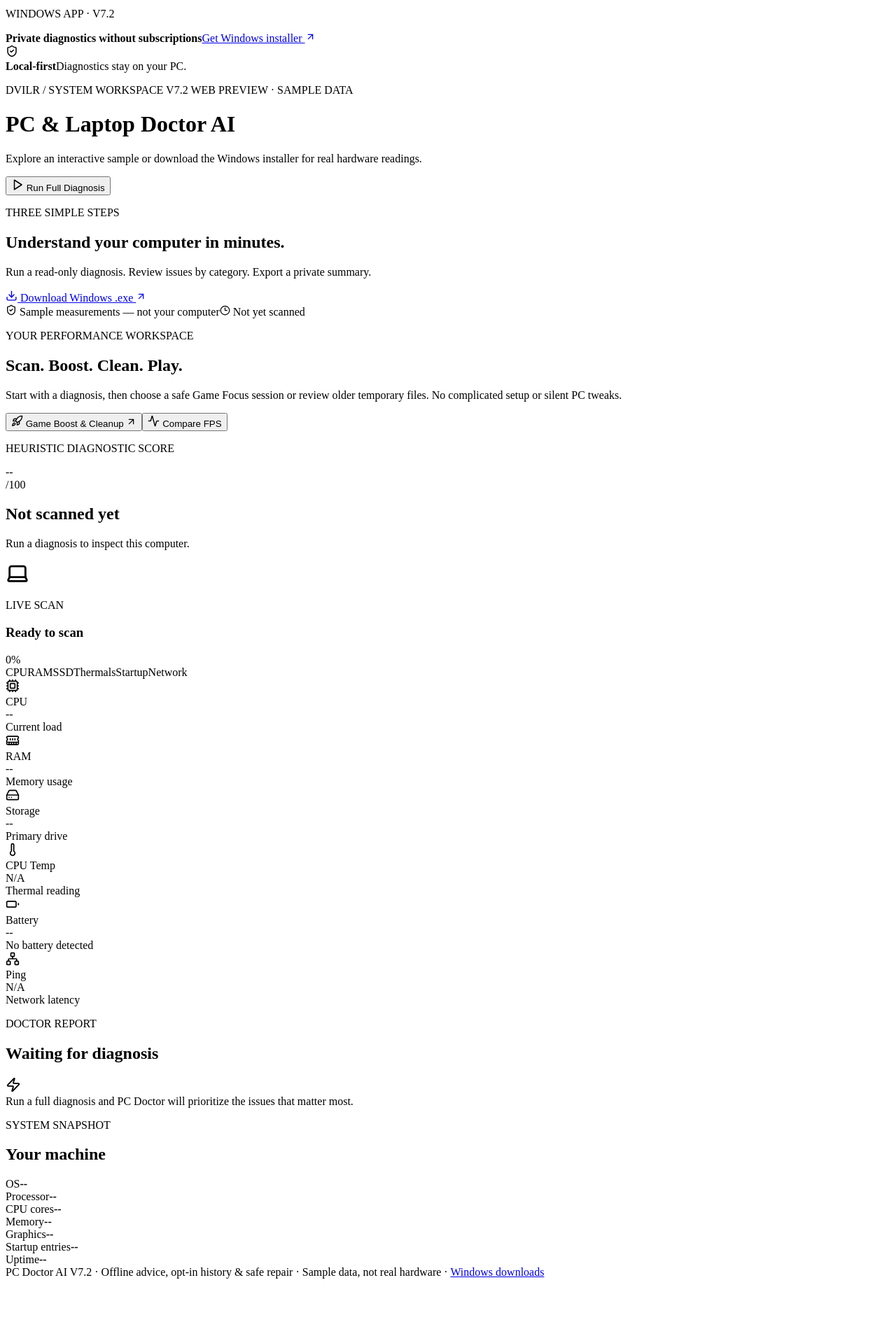
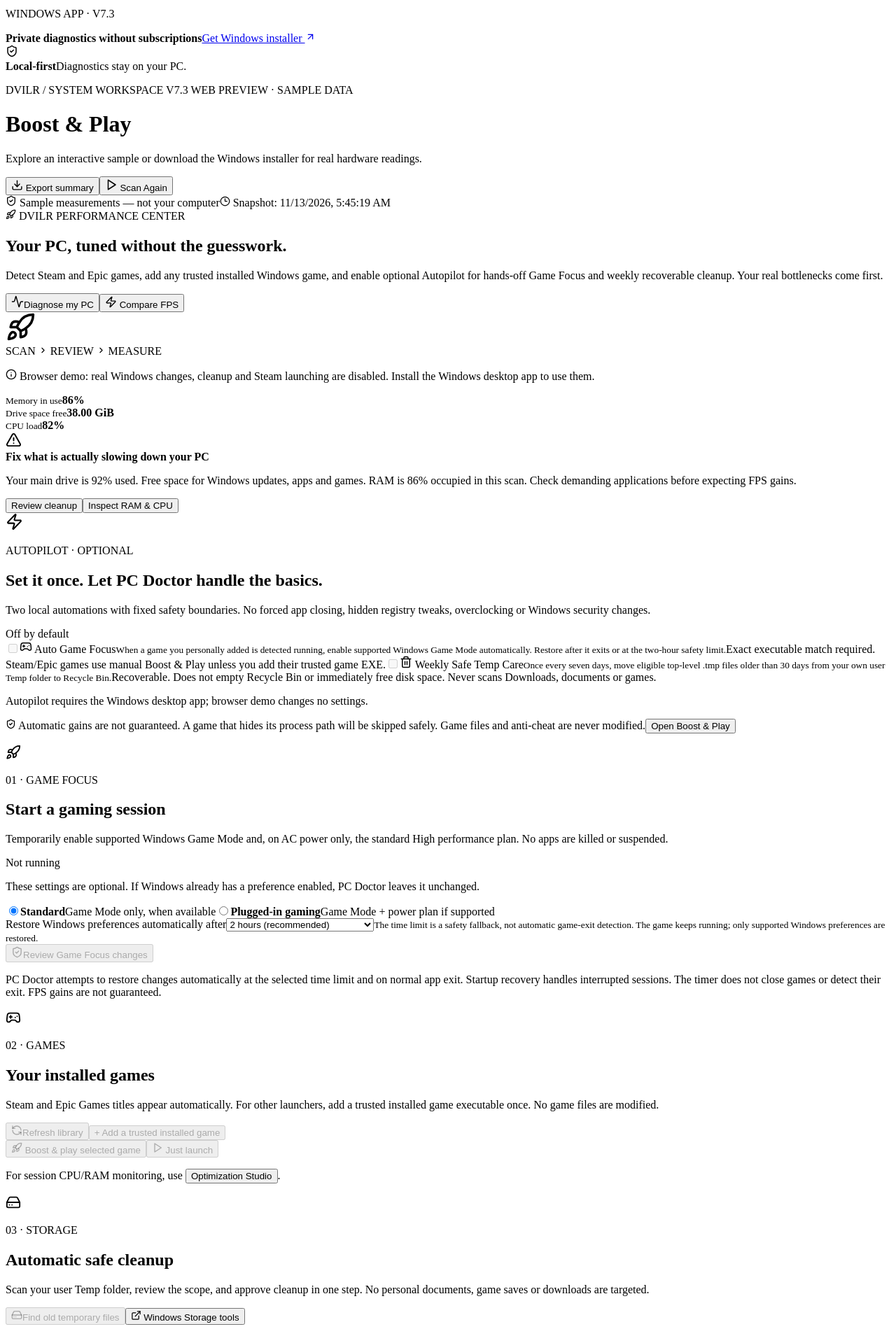
Before and after one commit to dvilrgamerz/PC-Laptop-Doctor-AI, a React (Vite) app: page / in a window 1280 px wide. Shown: the part 160-2069 px from the top of the page at 70% size. Before the commit the page ends 1995 px from the top, so only its background shows below. Built offline with nearby package versions, Linux system fonts and the light colour scheme; the HTML template or start-up script is replaced by a standard one.

Commit message:
release: start on Boost & Play with automatic read-only diagnosis and V7.3 public beta version

```diff
--- a/src/App.jsx
+++ b/src/App.jsx
@@ -1,4 +1,4 @@
-import React, { useEffect, useMemo, useState } from 'react'
+import React, { useEffect, useMemo, useRef, useState } from 'react'
 import DiagnosticView from './DiagnosticView.jsx'
 import FixCenter from './FixCenter.jsx'
 import OptimizationStudio from './OptimizationStudio.jsx'
@@ -158,10 +158,11 @@ const NAV_ITEMS = [
   { id: 'history', label: 'History & Bench', Icon: History },
 ]
 const ESSENTIAL_IDS = new Set(['dashboard','boost','performance','storage','battery','network'])
-const INSTALL_URL = 'https://github.com/dvilrgamerz/PC-Laptop-Doctor-AI/releases/tag/v7.2.0-beta.3'
+const INSTALL_URL = 'https://github.com/dvilrgamerz/PC-Laptop-Doctor-AI/releases/tag/v7.3.0-beta.4'
 
 export default function App() {
-  const [activeTab, setActiveTab] = useState('dashboard')
+  const [activeTab, setActiveTab] = useState('boost')
+  const didInitialScan=useRef(false)
   const [advancedOpen,setAdvancedOpen] = useState(false)
   useEffect(()=>{if(!ESSENTIAL_IDS.has(activeTab))setAdvancedOpen(true)},[activeTab])
   const [data, setData] = useState(null)
@@ -247,6 +248,12 @@ export default function App() {
     setScanning(false)
   }
 
+  useEffect(()=>{
+    if(didInitialScan.current)return
+    didInitialScan.current=true
+    void runScan() // Read-only: open the main control center with actual PC evidence.
+  },[])
+
   const ram = data?.memory?.total ? (data.memory.used / data.memory.total) * 100 : 0
   const mainDisk = data?.storage?.[0]
   const gpu = data?.graphics?.[0]
@@ -279,7 +286,7 @@ export default function App() {
           ))}
         </nav>}
         <div className="sidebar-install">
-          <p className="eyebrow">WINDOWS APP · V7.2</p>
+          <p className="eyebrow">WINDOWS APP · V7.3</p>
           <strong>Private diagnostics without subscriptions</strong>
           <a href={INSTALL_URL} target="_blank" rel="noopener noreferrer">
             Get Windows installer <ArrowUpRight size={15}/>
@@ -291,7 +298,7 @@ export default function App() {
       <main>
         <header>
           <div>
-            <p className="eyebrow">DVILR / SYSTEM WORKSPACE <span className="version-pill">V7.2</span> {isDemoMode && <span className="demo-badge">WEB PREVIEW · SAMPLE DATA</span>}</p>
+            <p className="eyebrow">DVILR / SYSTEM WORKSPACE <span className="version-pill">V7.3</span> {isDemoMode && <span className="demo-badge">WEB PREVIEW · SAMPLE DATA</span>}</p>
             <h1>{activeTab === 'dashboard' ? 'PC & Laptop Doctor AI' : activeTab === 'fixes' ? 'Fix & Gaming Center' : ['assistant','advisor','history','optimize','boost'].includes(activeTab) ? NAV_ITEMS.find(item => item.id===activeTab)?.label : NAV_ITEMS.find(item => item.id === activeTab)?.label + ' diagnostics'}</h1>
             <p>{isDemoMode ? 'Explore an interactive sample or download the Windows installer for real hardware readings.' : 'Understand the current state of your computer. Read-only, local-first, and under your control.'}</p>
           </div>
@@ -400,7 +407,7 @@ export default function App() {
 
         </> : activeTab === 'boost' ? <QuickControlCenter demo={isDemoMode} data={data} onNavigate={setActiveTab} onScan={runScan} scanning={scanning}/> : activeTab === 'fixes' ? <FixCenter data={data} demo={isDemoMode}/> : activeTab === 'optimize' ? <OptimizationStudio data={data} demo={isDemoMode} onNavigate={setActiveTab}/> : ['assistant','advisor','history'].includes(activeTab) ? <RoadmapHub section={activeTab} data={data} analysis={analysis} demo={isDemoMode}/> : <DiagnosticView tab={activeTab} data={data} analysis={analysis} demo={isDemoMode}/>}
 
-        <footer>PC Doctor AI V7.2 · Offline advice, opt-in history & safe repair · {isDemoMode ? 'Sample data, not real hardware' : 'Read-only Windows diagnostics'} · <a href={INSTALL_URL} target="_blank" rel="noopener noreferrer">Windows downloads</a></footer>
+        <footer>PC Doctor AI V7.3 · Offline advice, opt-in history & safe repair · {isDemoMode ? 'Sample data, not real hardware' : 'Read-only Windows diagnostics'} · <a href={INSTALL_URL} target="_blank" rel="noopener noreferrer">Windows downloads</a></footer>
       </main>
     </div>
   )
```
